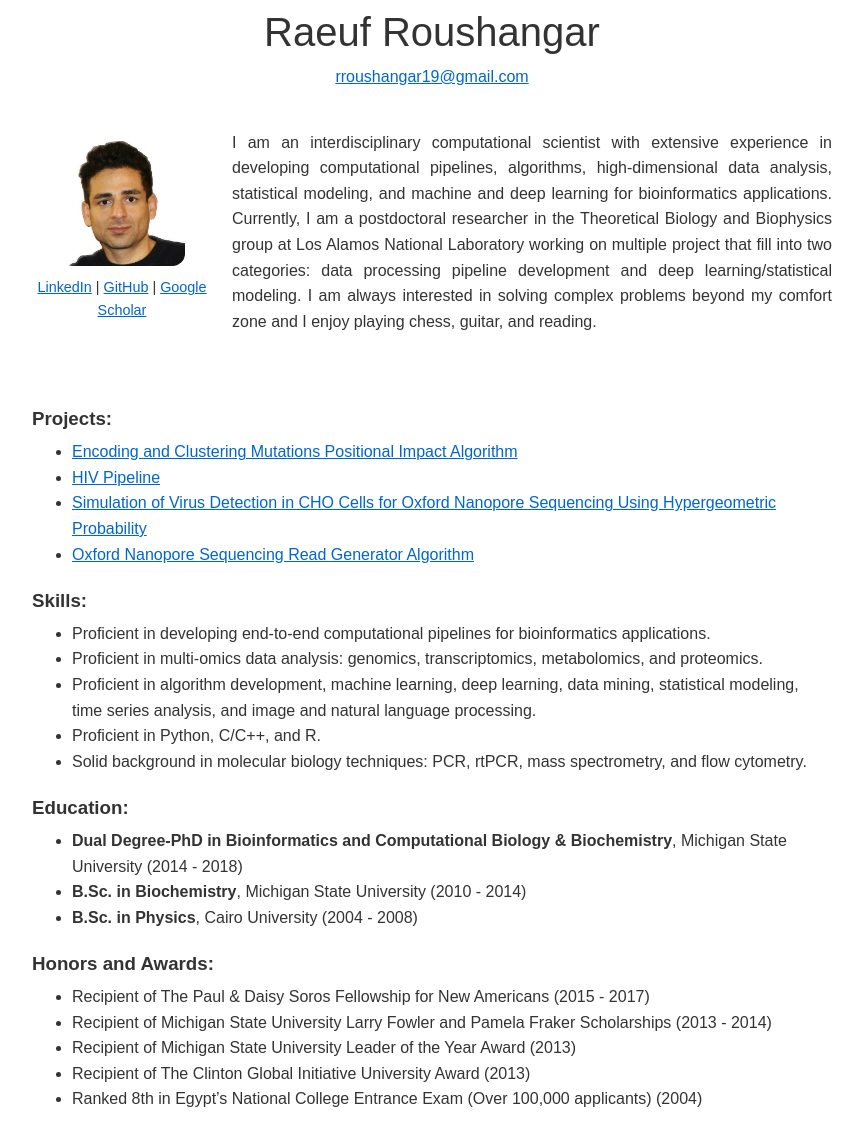
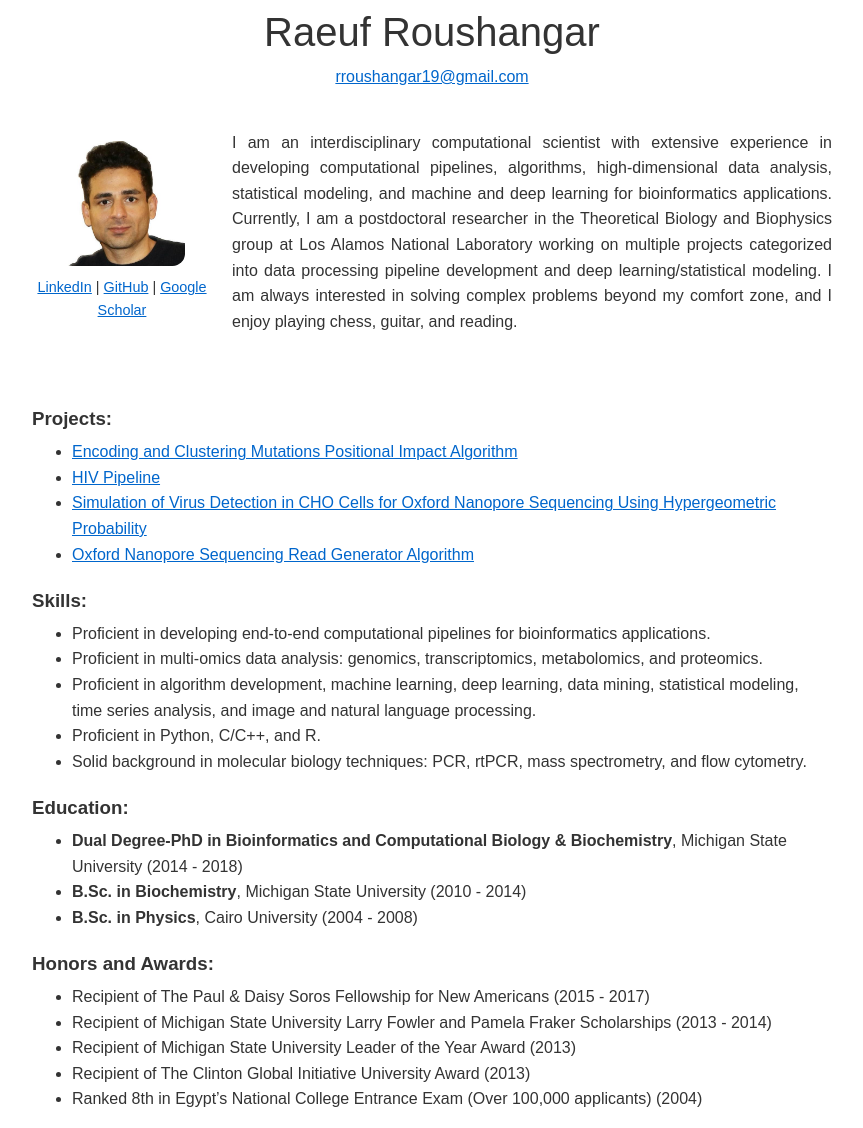
Before and after one commit to raeufroushangar/raeufroushangar.com, a Jekyll site: the page built from index.html, in a window 1280 px wide. Shown: the whole page, without its empty margins (208-1071 px from the left). Built offline with Jekyll 4.4.1, drawn with Linux system fonts in a browser that asks for light colours.

Commit message:
Updated index.html file.

```diff
--- a/index.html
+++ b/index.html
@@ -19,7 +19,7 @@
   </div>
 
   <div style="max-width: 600px; text-align: justify;">
-    I am an interdisciplinary computational scientist with extensive experience in developing computational pipelines, algorithms, high-dimensional data analysis, statistical modeling, and machine and deep learning for bioinformatics applications. Currently, I am a postdoctoral researcher in the Theoretical Biology and Biophysics group at Los Alamos National Laboratory working on multiple project that fill into two categories: data processing pipeline development and deep learning/statistical modeling. I am always interested in solving complex problems beyond my comfort zone and I enjoy playing chess, guitar, and reading.
+    I am an interdisciplinary computational scientist with extensive experience in developing computational pipelines, algorithms, high-dimensional data analysis, statistical modeling, and machine and deep learning for bioinformatics applications. Currently, I am a postdoctoral researcher in the Theoretical Biology and Biophysics group at Los Alamos National Laboratory working on multiple projects categorized into data processing pipeline development and deep learning/statistical modeling. I am always interested in solving complex problems beyond my comfort zone, and I enjoy playing chess, guitar, and reading.
   </div>
 </div>
 
```
